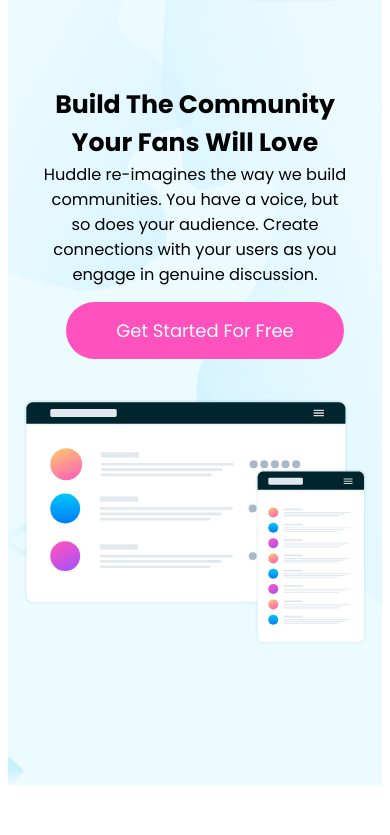
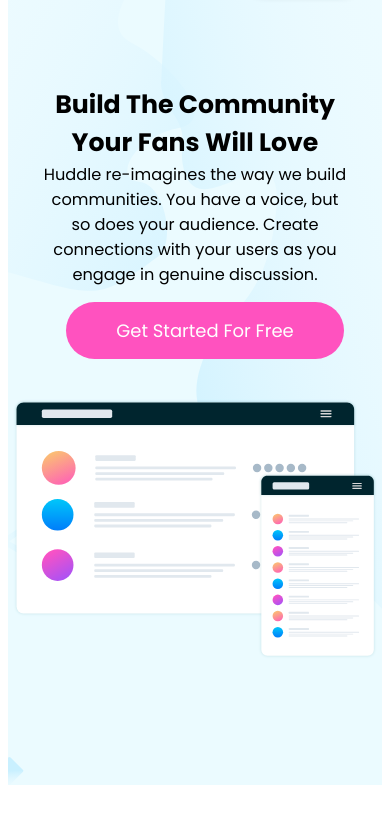
Before and after one commit to MouradBouzgma/huddle-landing-page-with-alternating-feature-blocks-master, a plain HTML site: page index.html in a window 390 px wide. Shown: the part 67-902 px from the top of the page. Drawn offline with Linux system fonts and the light colour scheme.

Commit message:
I changed the marginof the container

```diff
--- a/css/style.css
+++ b/css/style.css
@@ -49,7 +49,7 @@
 
 @media (max-width:999px) {
   .container {
-    margin: 0px 15px;
+    margin: 0px 5px;
   }
 }
 
```
